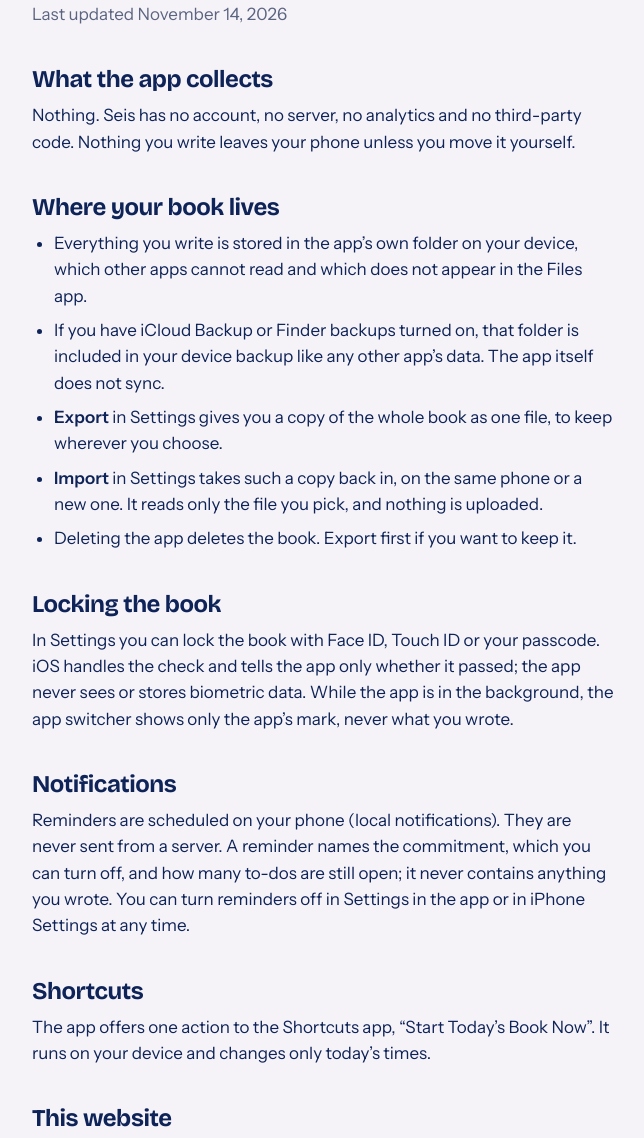
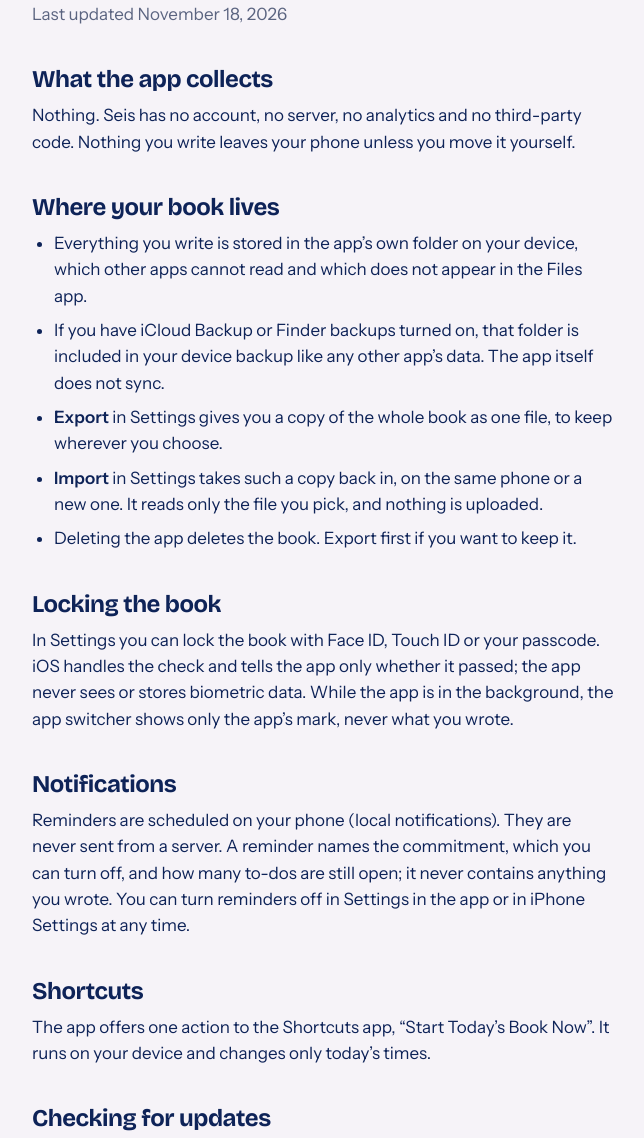
Before and after one commit to vahungc-code/getseis.app, a plain HTML site: page privacy.html in a window 1280 px wide. Shown: the part 186-1324 px from the top of the page, without its empty margins (316-960 px from the left). Drawn offline with nearby package versions, Linux system fonts and the light colour scheme.

Commit message:
Privacy: the once-a-day check for a new version
Seis now asks Apple's App Store, at most once a day, whether a newer
version is out. Say so, and that the request carries only the app's
identifier and store country.

Co-Authored-By: Claude Opus 5.5 <noreply@anthropic.com>

```diff
--- a/privacy.html
+++ b/privacy.html
@@ -20,7 +20,7 @@
 </div></header>
 <main class="doc"><div class="in">
   <h1>Privacy</h1>
-  <p class="muted">Last updated November 14, 2026</p>
+  <p class="muted">Last updated November 18, 2026</p>
 
   <h2>What the app collects</h2>
   <p>Nothing. Seis has no account, no server, no analytics and no third-party code. Nothing you write leaves your phone unless you move it yourself.</p>
@@ -43,6 +43,9 @@
   <h2>Shortcuts</h2>
   <p>The app offers one action to the Shortcuts app, “Start Today’s Book Now”. It runs on your device and changes only today’s times.</p>
 
+  <h2>Checking for updates</h2>
+  <p>Once a day at most, when you open it, the app asks Apple’s App Store whether a newer version of Seis is out. The request carries only the app’s identifier and your App Store country; nothing you wrote and nothing about you. If there is a new version, a card on Today offers to open the App Store, and you can put it off. Without a connection the app simply skips the check.</p>
+
   <h2>This website</h2>
   <p>This site is static pages with no cookies, no analytics and no forms. The fonts are loaded from Google Fonts, which receives your browser’s request for the font files and nothing else.</p>
 
```
